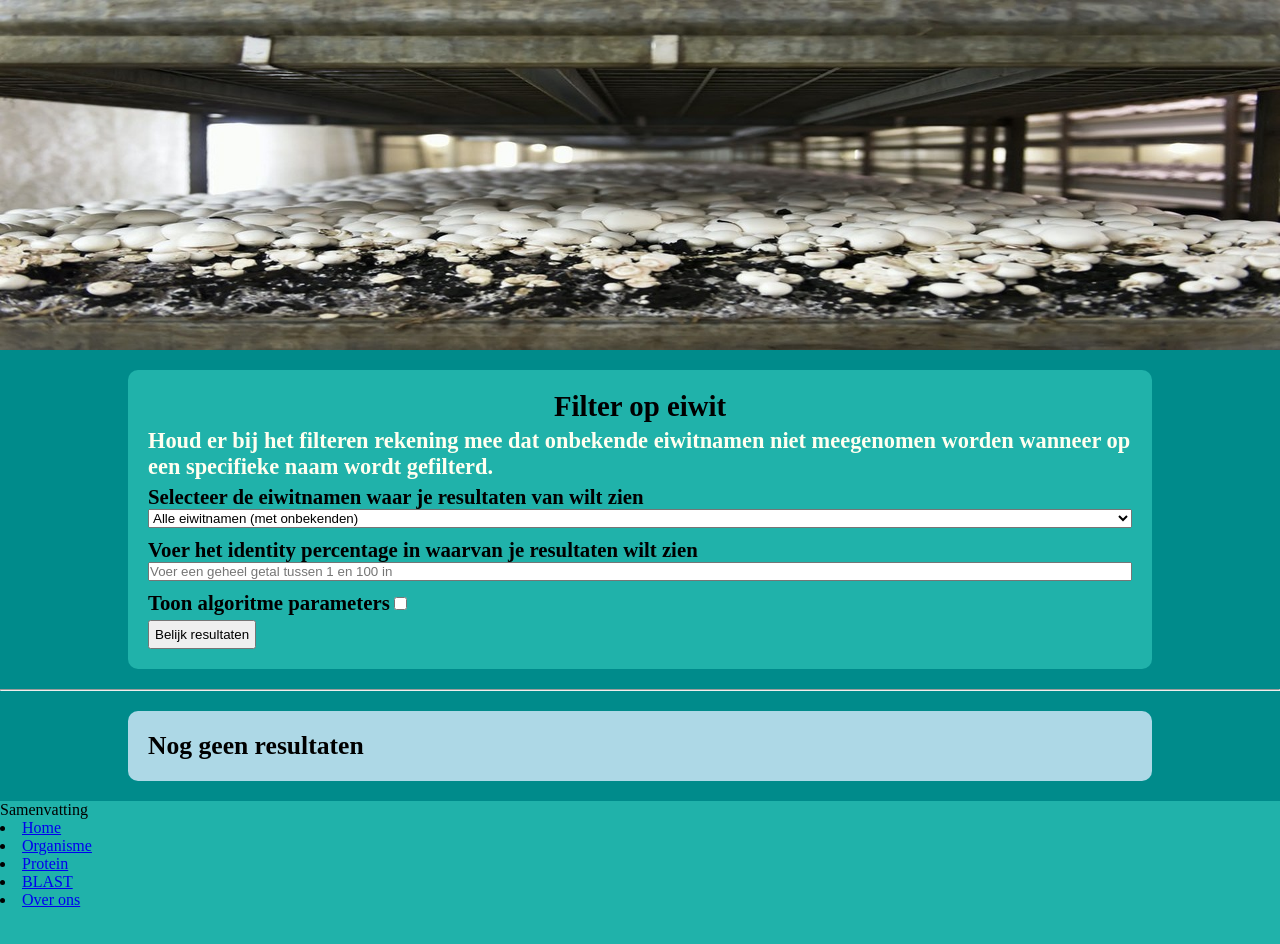
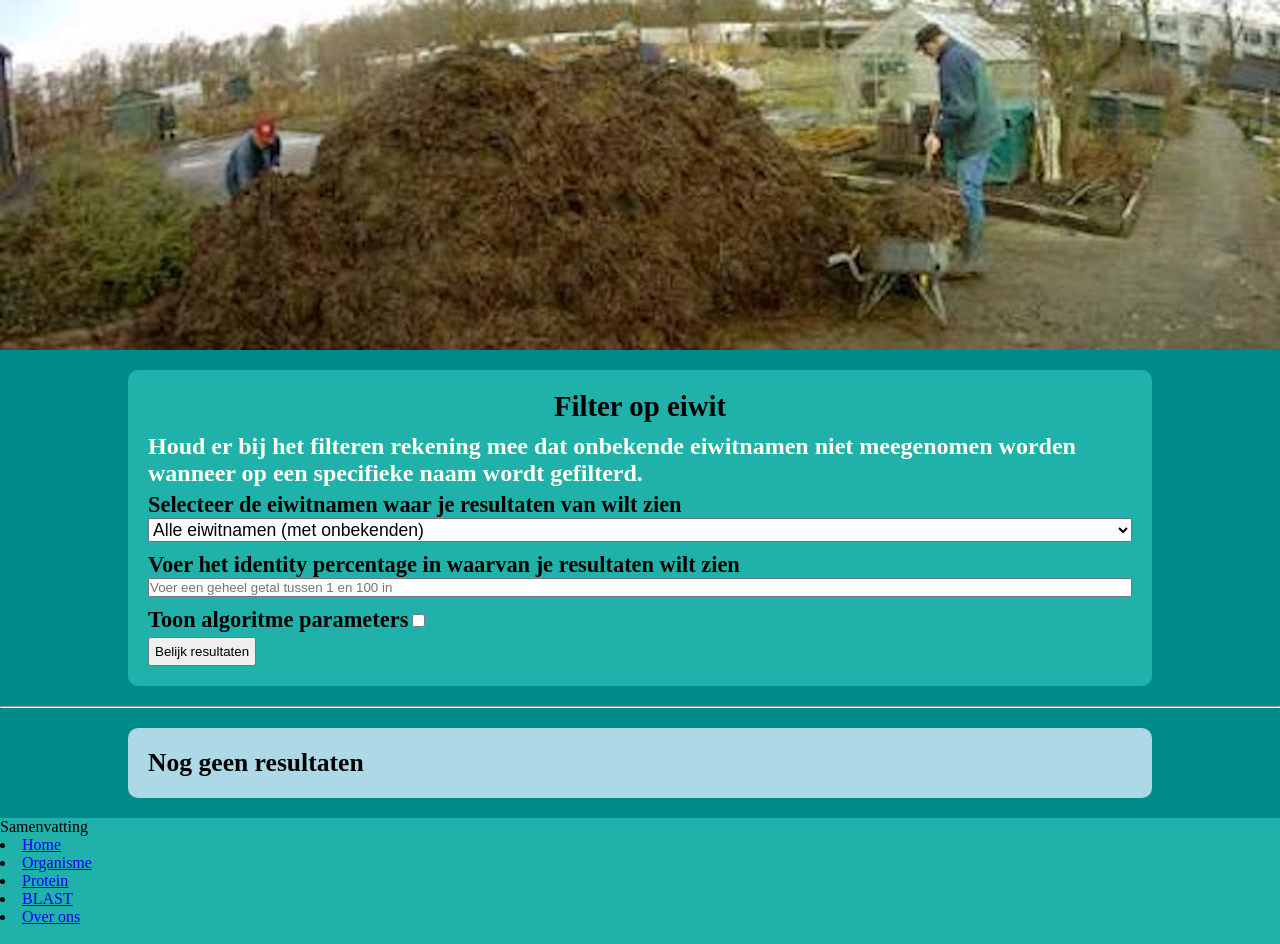
Before and after one commit to RenskeMichels/Semester_4_Project, a Flask app: page /protein in a window 1280 px wide. Shown: the part 78-1022 px from the top of the page. Before the commit the page ends 985 px from the top, so only its background shows below. Run offline with Flask 2, Linux system fonts and the light colour scheme; data that the repository does not hold is empty.

Commit message:
updated imgages

```diff
--- a/static/eindproject.css
+++ b/static/eindproject.css
@@ -74,12 +74,16 @@ header nav ul li a:hover{
 }
 
 .filter label{
-    font-size: 1.3em;
+    font-size: 1.4em;
     font-weight: bold;
 }
+
+.filter select{
+    font-size: 1.1em;
+}
 .waarschuwing{
-    font-size: 1.4em;
-    margin-top: 5px;
+    font-size: 1.5em;
+    margin-top: 10px;
     margin-bottom: 5px;
     color: ivory;
     font-weight: bold;
--- a/static/functies.js
+++ b/static/functies.js
@@ -43,7 +43,7 @@ function changeImage() {
          i = 0;
      }
     // Wacht 2 seconden.
-     setTimeout(changeImage, 2000);
+     setTimeout(changeImage, 2500);
 }
 
 window.onload = changeImage;
```
Also changed, not shown: static/champignonteeld1.jpg, static/champignonteeld2.jpg, static/champignonteeld3.jpg.
